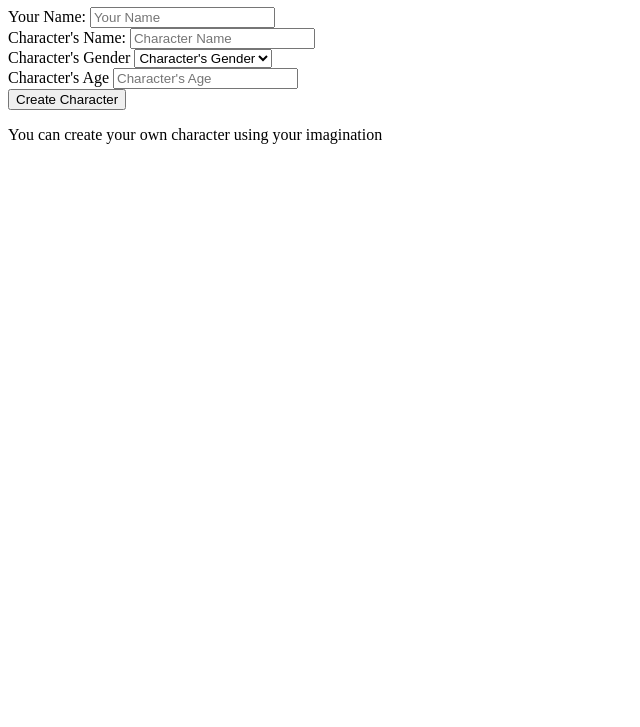
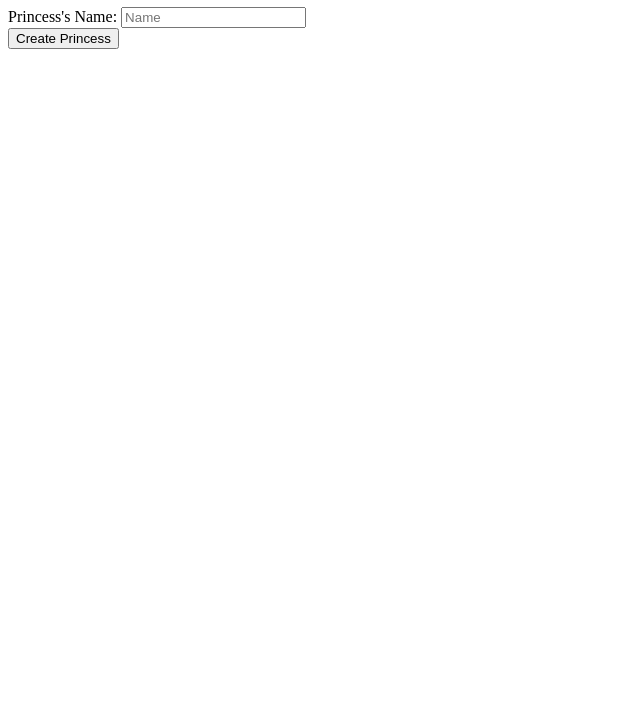
Before and after one commit to MIClavelTe/prj-express-createRestApi, a website: page src/public/index.html in a window 1280 px wide. Shown: the part 73-800 px from the top of the page, without its empty margins (0-640 px from the left). Drawn offline with Linux system fonts and the light colour scheme.

Commit message:
Add princess and book routes

```diff
--- a/src/public/index.html
+++ b/src/public/index.html
@@ -7,34 +7,14 @@
     <title>Document</title>
 </head>
 <body>
-    <h1>Create Your Character</h1>
+    <h1>Create A Princess</h1>
 
-    <form method="POST" action="/">
-        <label for="name">Your Name:</label>
-        <input type="text" id="name" placeholder="Your Name">
+    <form method="POST" action="/princess">
+        <label for="name">Princess's Name:</label>
+        <input type="text" id="name" name="name" placeholder="Name">
         <br>
 
-        <label for="character_name">Character's Name:</label>
-        <input type="text" id="character_name" placeholder="Character Name">
-        <br>
-
-        <label for="gender">Character's Gender</label>
-        <select id="gender">
-            <option value="">Character's Gender</option>
-            <option value="girl">Girl</option>
-            <option value="boy">Boy</option>
-        </select>
-        <br>
-
-        <label for="age">Character's Age</label>
-        <input type="number" id="age" placeholder="Character's Age">
-        <br>
-
-        <button type="submit">Create Character</button>
+        <button type="submit">Create Princess</button>
     </form>
-
-    <footer>
-        <p>You can create your own character using your imagination</p>
-    </footer>
 </body>
 </html>
```
Also changed, not shown: app.js (+8 -1 lines), routes/bookRoutes.js (added, +19 -0 lines), routes/princessRoutes.js (added, +24 -0 lines).
